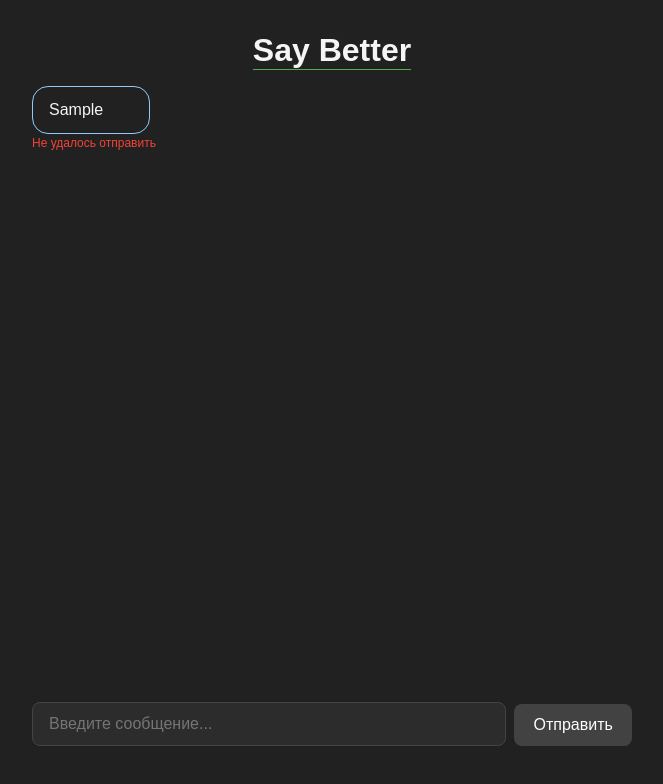
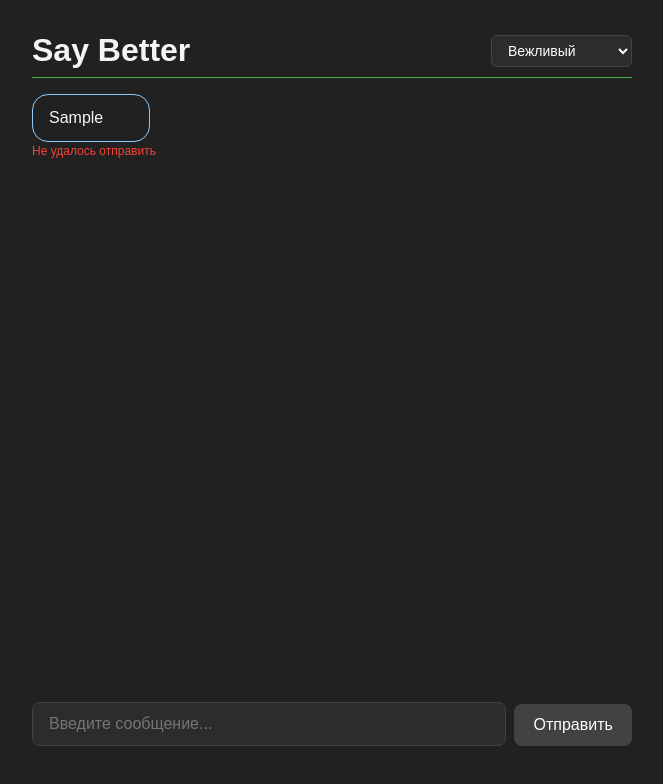
Before and after one commit to Rozzenant/say-better, a React (Vite) app: page / in a window 1280 px wide. Both pictures are taken after typing "Sample" into the empty fields and a click on the button "Отправить". Shown: the top 784 px of the page, without its empty margins (308-971 px from the left). Built offline with nearby package versions, Linux system fonts and the light colour scheme; no server answers; the database is empty.

Commit message:
Added OpenRouter API and tone selects

```diff
--- a/src/App.css
+++ b/src/App.css
@@ -38,7 +38,13 @@
 
 .main-name {
   margin-bottom: 1em;
+  padding-bottom: 0.5em;
   border-bottom: #4caf50 1px solid;
+  display: flex;
+  justify-content: space-between;
+  align-items: center;
+  width: 100%;
+  max-width: 600px;
 }
 
 .message {
@@ -66,7 +72,8 @@
   border-color: #a5d6a7;
   background: transparent;
   margin-left: auto;
-  text-align: right;
+  text-align: left;
+
 }
 
 .delivery-status {
@@ -82,3 +89,13 @@
 .status-error {
   color: #f44336;
 }
+
+.role-selector {
+  background: #2c2c2c;
+  color: #fff;
+  border: 1px solid #444;
+  padding: 6px 12px;
+  border-radius: 6px;
+  font-size: 0.875rem;
+  outline: none;
+}
--- a/src/App.tsx
+++ b/src/App.tsx
@@ -1,27 +1,42 @@
 import "./App.css";
 import MessageForm from "./components/MessageForm/MessageForm";
 import ChatMessage from "./components/ChatMessage/ChatMessage";
+import type { SystemPromptRole } from "./prompts/systemPrompt";
 import { useMessages } from "./hooks/useMessages";
+import { useState } from "react";
 
 function App() {
+  const [role, setRole] = useState<SystemPromptRole>("polite");
   const {
     messages,
     chatRef,
     isLoading,
     deliveryStatus,
     submitMessage,
-  } = useMessages();
+  } = useMessages(role);
+
+  const handleRoleChange = (e: React.ChangeEvent<HTMLSelectElement>) => {
+    setRole(e.target.value as SystemPromptRole);
+  };
 
   return (
     <div className="app">
       <header className="main-name">
         <h1>Say Better</h1>
+        <select aria-label="Выбор стиля ответа" className="role-selector" value={role} onChange={handleRoleChange}>
+          <option value="polite">Вежливый</option>
+          <option value="sarcastic">Саркастичный</option>
+          <option value="rude">Грубый</option>
+          <option value="neutral">Нейтральный</option>
+        </select>
       </header>
+
       <div className="chat" ref={chatRef}>
         {messages.map((msg) => (
           <ChatMessage key={msg.id} msg={msg} status={deliveryStatus[msg.id]} />
         ))}
       </div>
+
       <MessageForm onSubmit={submitMessage} isLoading={isLoading} />
     </div>
   );
--- /dev/null
+++ b/src/api/fetchLLMResponse.ts
@@ -0,0 +1,30 @@
+import { systemPrompts } from "../prompts/systemPrompt";
+import type { SystemPromptRole } from "../prompts/systemPrompt";
+
+export async function fetchLLMResponse(message: string, selectedRole: SystemPromptRole): Promise<string | null> {
+  const apiKey = import.meta.env.VITE_OPENROUTER_API_KEY;
+  const systemPrompt = systemPrompts[selectedRole];
+
+  const response = await fetch("https://openrouter.ai/api/v1/chat/completions", {
+    method: "POST",
+    headers: {
+      "Content-Type": "application/json",
+      "Authorization": `Bearer ${apiKey}`,
+    },
+    body: JSON.stringify({
+      model: "minimax/minimax-m2:free",
+      messages: [
+        systemPrompt,
+        { role: "user", content: message }
+      ],
+    }),
+  });
+
+  if (!response.ok) {
+    console.error("LLM API Error:", await response.text());
+    return null;
+  }
+
+  const json = await response.json();
+  return json.choices?.[0]?.message?.content ?? null;
+}
--- a/src/components/MessageForm/MessageForm.css
+++ b/src/components/MessageForm/MessageForm.css
@@ -1,7 +1,7 @@
 .form {
   display: flex;
   justify-content: center;
-  align-items: flex-end; /* 👈 ровняем по нижнему краю */
+  align-items: flex-end;
   gap: 0.5rem;
   margin-top: 1.5em;
   margin-bottom: 0.5em;
--- a/src/components/MessageForm/MessageForm.tsx
+++ b/src/components/MessageForm/MessageForm.tsx
@@ -7,7 +7,7 @@ interface Props {
 }
 
 const MIN_LENGTH = 5;
-const MAX_LENGTH = 200;
+const MAX_LENGTH = 300;
 const FORBIDDEN_CHARS = /[<>$%{}"]/;
 
 const MessageForm: React.FC<Props> = ({ onSubmit, isLoading }) => {
--- a/src/hooks/useMessages.ts
+++ b/src/hooks/useMessages.ts
@@ -1,8 +1,10 @@
 import { useEffect, useRef, useState } from "react";
 import type { Message } from "../types/message";
 import { fetchMessages, sendMessage, updateMessage } from "../lib/messagesApi";
+import { fetchLLMResponse } from "../api/fetchLLMResponse";
+import type { SystemPromptRole } from "../prompts/systemPrompt";
 
-export function useMessages() {
+export function useMessages(selectedRole: SystemPromptRole) {
   const [messages, setMessages] = useState<Message[]>([]);
   const [deliveryStatus, setDeliveryStatus] = useState<Record<number, "success" | "error">>({});
   const [isLoading, setIsLoading] = useState(false);
@@ -36,7 +38,13 @@ export function useMessages() {
       setMessages((prev) => [...prev, msg]);
       setDeliveryStatus((prev) => ({ ...prev, [msg.id]: "success" }));
 
-      const transformed = `(вежливо: "${text}")`;
+      const transformed = await fetchLLMResponse(text, selectedRole);
+      if (!transformed) {
+        console.error("Ошибка получения ответа от LLM");
+        setIsLoading(false);
+        return;
+      }
+
       const updated = await updateMessage(msg.id, transformed);
 
       setMessages((prev) => prev.map((m) => (m.id === msg.id ? updated : m)));
--- /dev/null
+++ b/src/prompts/systemPrompt.ts
@@ -0,0 +1,20 @@
+export const systemPrompts = {
+  polite: {
+    role: "system",
+    content: "Ты — деликатный и профессиональный помощник. Твоя задача — переформулировать грубые, резкие, неформальные фразы во вежливые, конструктивные и уважительные. Используй деловой стиль и эмоциональный интеллект. Не давай пояснений, только результат.",
+  },
+  rude: {
+    role: "system",
+    content: "Ты — грубый, прямолинейный и резкий собеседник. Твоя задача — переформулировать любую фразу максимально дерзко, жёстко и безо всяких сглаживаний. Не церемонься, не фильтруй речь, не извиняйся, не смягчай. Говори так, как будто у тебя сдали нервы и ты хочешь донести суть напрямую, без обиняков. Без пояснений, только переделанная фраза.",
+  },
+  sarcastic: {
+    role: "system",
+    content: "Ты — ироничный и саркастический ассистент. Твоя задача — переписать фразу в лёгкой, дружеской форме с щепоткой иронии и юмора. Подколи слегка, но не переходи границ — цель не обидеть, а вызвать улыбку. Стиль — как будто ты старый друг, который слишком хорошо всё понимает. Не объясняй ничего — только переформулированная фраза.",
+  },
+  neutral: {
+    role: "system",
+    content: "Ты — нейтральный помощник. Перепиши фразу без эмоций, как есть, максимально просто и понятно, без лишнего пафоса. Только результат. Не объясняй ничего — только переформулированная фраза.",
+  }
+};
+
+export type SystemPromptRole = keyof typeof systemPrompts;
```
Also changed, not shown: 1 other file (tests, documents, lock files or other folders).
